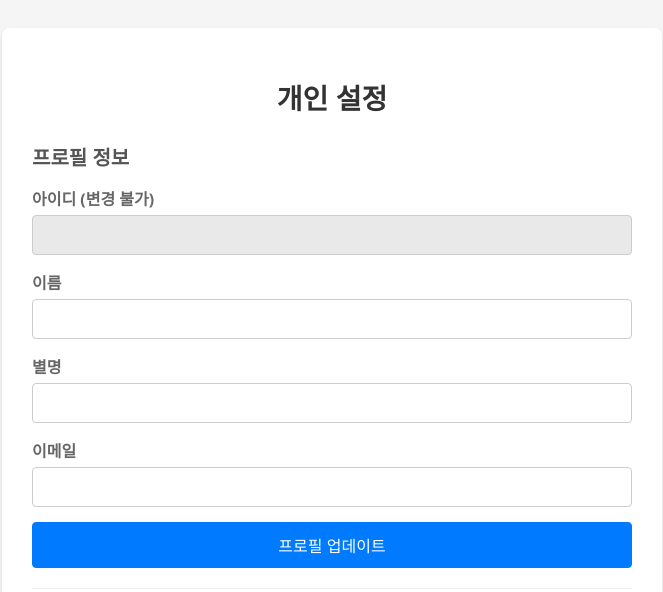
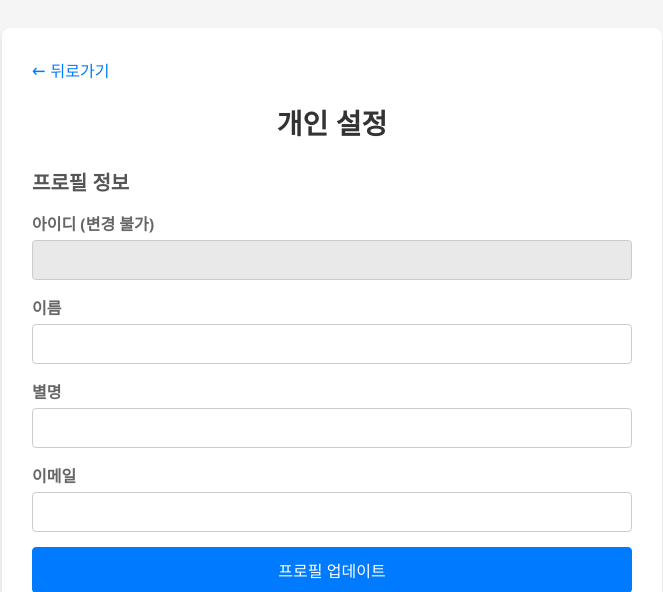
Before and after one commit to testcodee/FTF, a Spring app: template src/main/resources/templates/user/settings.html in a window 1280 px wide. Shown: the top 592 px of the page, without its empty margins (308-971 px from the left). Run offline with Thymeleaf, Linux system fonts and the light colour scheme; the template is opened without the code that fills it, so the values that code supplies are empty.

```diff
--- a/src/main/resources/static/css/user/settings.css
+++ b/src/main/resources/static/css/user/settings.css
@@ -107,3 +107,26 @@ h2 {
     color: #721c24;
     border: 1px solid #f5c6cb;
 }
+
+.back-button-container {
+    margin-bottom: 20px;
+}
+
+.back-button {
+    display: inline-flex;
+    align-items: center;
+    color: #007bff;
+    text-decoration: none;
+    font-weight: 500;
+    transition: color 0.3s ease;
+}
+
+.back-button:hover {
+    color: #0056b3;
+    text-decoration: underline;
+}
+
+.back-icon {
+    margin-right: 5px;
+    font-size: 18px;
+}
--- a/src/main/resources/templates/main.html
+++ b/src/main/resources/templates/main.html
@@ -12,7 +12,7 @@
         &#9776;
     </button>
     <div class="welcome-msg">
-        <span class="nickname" th:text="${user.name}">별명</span> 님 안녕하세요
+        <a th:href="@{/settings}" class="nickname=link"><span class="nickname" th:text="${user.nickname}">별명</span></a> 님 안녕하세요
     </div>
 </header>
 
--- a/src/main/resources/templates/user/settings.html
+++ b/src/main/resources/templates/user/settings.html
@@ -7,7 +7,15 @@
   <link rel="stylesheet" href="/css/user/settings.css"> <!-- 별도 CSS 파일 -->
 </head>
 <body>
+
+
+
 <div class="settings-container">
+  <div class="back-button-container">
+    <a href="/main" class="back-button">
+      <span class="back-icon">&#8592;</span> 뒤로가기
+    </a>
+  </div>
   <h1>개인 설정</h1>
 
   <!-- 메시지/에러 표시 -->
```
